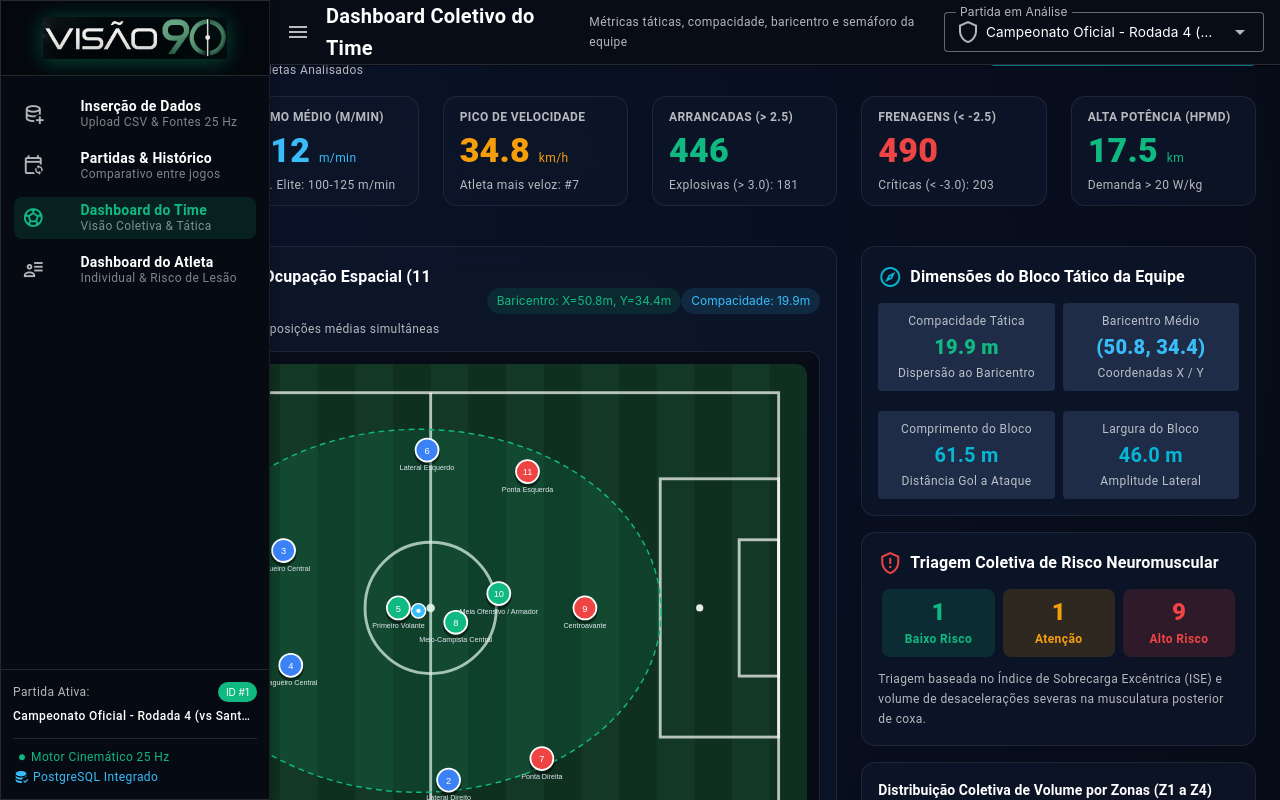
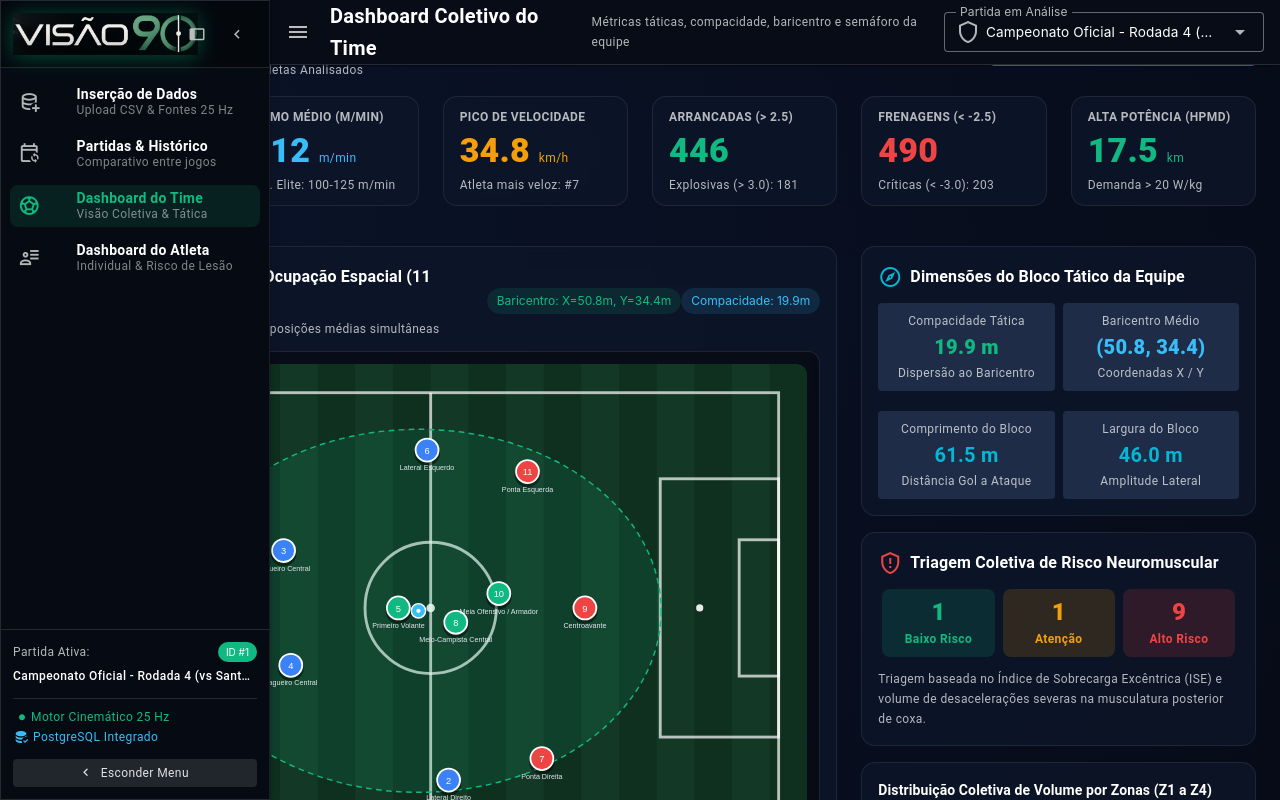
Before and after one commit to Durigueto/tcc-frontend, a Vue app: page / in a window 1280 px wide. Shown: the top 800 px of the page. Built offline with nearby package versions, Linux system fonts and the light colour scheme.

Commit message:
fix(frontend): corrigir fechamento e recolhimento do menu lateral com suporte a modo rail e auto-close

```diff
--- a/src/App.vue
+++ b/src/App.vue
@@ -3,14 +3,18 @@
     <!-- BARRA LATERAL (MENU PRINCIPAL) -->
     <v-navigation-drawer
       v-model="drawerAberto"
+      :rail="railMode"
+      :rail-width="72"
+      disable-resize-watcher
       color="#060b13"
       width="270"
       border
       elevation="4"
       class="sidebar-custom"
     >
-      <!-- Logo Oficial Visão 90 no topo da barra -->
-      <div class="sidebar-logo-container pa-4 border-b">
+      <!-- Header do Menu: Logo Oficial + Botões de Recolher/Fechar -->
+      <div v-if="!railMode" class="sidebar-logo-container pa-3 border-b d-flex align-center justify-space-between">
+        <div class="d-flex align-center flex-grow-1 mr-2" style="min-width: 0;">
           <img
             src="/visao90-header.png"
             alt="Visão 90"
@@ -18,13 +22,63 @@
           />
         </div>
 
+        <div class="d-flex align-center flex-shrink-0">
+          <!-- Botão Modo Compacto (Rail) -->
+          <v-tooltip text="Recolher para ícones" location="bottom">
+            <template v-slot:activator="{ props }">
+              <v-btn
+                v-bind="props"
+                icon="mdi-dock-left"
+                size="small"
+                variant="text"
+                color="grey-lighten-1"
+                @click.stop="railMode = true"
+              ></v-btn>
+            </template>
+          </v-tooltip>
+
+          <!-- Botão Esconder Menu Completamente -->
+          <v-tooltip text="Esconder menu lateral" location="bottom">
+            <template v-slot:activator="{ props }">
+              <v-btn
+                v-bind="props"
+                icon="mdi-chevron-left"
+                size="small"
+                variant="text"
+                color="grey-lighten-1"
+                @click.stop="drawerAberto = false"
+              ></v-btn>
+            </template>
+          </v-tooltip>
+        </div>
+      </div>
+
+      <!-- Header em Modo Compacto (Rail) -->
+      <div v-else class="pa-3 border-b d-flex flex-column align-center justify-center">
+        <v-tooltip text="Expandir menu lateral" location="right">
+          <template v-slot:activator="{ props }">
+            <v-btn
+              v-bind="props"
+              icon="mdi-chevron-double-right"
+              size="small"
+              variant="tonal"
+              color="primary"
+              @click.stop="railMode = false"
+            ></v-btn>
+          </template>
+        </v-tooltip>
+      </div>
+
       <!-- Menu de Navegação em 4 Módulos -->
-      <v-list density="comfortable" nav class="pa-3 mt-1">
+      <v-list density="comfortable" nav class="pa-2 mt-1">
         <!-- 1. Inserção de Dados -->
+        <v-tooltip text="Inserção de Dados" :disabled="!railMode" location="right">
+          <template v-slot:activator="{ props }">
             <v-list-item
+              v-bind="props"
               value="dados"
               :active="menuAtivo === 'dados'"
-          @click="menuAtivo = 'dados'"
+              @click="selecionarMenu('dados')"
               rounded="lg"
               class="mb-2 nav-item-custom"
               color="secondary"
@@ -35,16 +89,21 @@
               <v-list-item-title class="font-weight-bold text-body-2">
                 Inserção de Dados
               </v-list-item-title>
-          <v-list-item-subtitle class="text-caption text-medium-emphasis">
+              <v-list-item-subtitle v-if="!railMode" class="text-caption text-medium-emphasis">
                 Upload CSV & Fontes 25 Hz
               </v-list-item-subtitle>
             </v-list-item>
+          </template>
+        </v-tooltip>
 
         <!-- 2. Partidas & Histórico -->
+        <v-tooltip text="Partidas & Histórico" :disabled="!railMode" location="right">
+          <template v-slot:activator="{ props }">
             <v-list-item
+              v-bind="props"
               value="partidas"
               :active="menuAtivo === 'partidas'"
-          @click="menuAtivo = 'partidas'"
+              @click="selecionarMenu('partidas')"
               rounded="lg"
               class="mb-2 nav-item-custom"
               color="info"
@@ -55,16 +114,21 @@
               <v-list-item-title class="font-weight-bold text-body-2">
                 Partidas & Histórico
               </v-list-item-title>
-          <v-list-item-subtitle class="text-caption text-medium-emphasis">
+              <v-list-item-subtitle v-if="!railMode" class="text-caption text-medium-emphasis">
                 Comparativo entre jogos
               </v-list-item-subtitle>
             </v-list-item>
+          </template>
+        </v-tooltip>
 
         <!-- 3. Dashboard do Time -->
+        <v-tooltip text="Dashboard do Time" :disabled="!railMode" location="right">
+          <template v-slot:activator="{ props }">
             <v-list-item
+              v-bind="props"
               value="time"
               :active="menuAtivo === 'time'"
-          @click="menuAtivo = 'time'"
+              @click="selecionarMenu('time')"
               rounded="lg"
               class="mb-2 nav-item-custom"
               color="primary"
@@ -75,16 +139,21 @@
               <v-list-item-title class="font-weight-bold text-body-2">
                 Dashboard do Time
               </v-list-item-title>
-          <v-list-item-subtitle class="text-caption text-medium-emphasis">
+              <v-list-item-subtitle v-if="!railMode" class="text-caption text-medium-emphasis">
                 Visão Coletiva & Tática
               </v-list-item-subtitle>
             </v-list-item>
+          </template>
+        </v-tooltip>
 
         <!-- 4. Dashboard do Atleta -->
+        <v-tooltip text="Dashboard do Atleta" :disabled="!railMode" location="right">
+          <template v-slot:activator="{ props }">
             <v-list-item
+              v-bind="props"
               value="atleta"
               :active="menuAtivo === 'atleta'"
-          @click="menuAtivo = 'atleta'"
+              @click="selecionarMenu('atleta')"
               rounded="lg"
               class="mb-2 nav-item-custom"
               color="warning"
@@ -95,17 +164,19 @@
               <v-list-item-title class="font-weight-bold text-body-2">
                 Dashboard do Atleta
               </v-list-item-title>
-          <v-list-item-subtitle class="text-caption text-medium-emphasis">
+              <v-list-item-subtitle v-if="!railMode" class="text-caption text-medium-emphasis">
                 Individual & Risco de Lesão
               </v-list-item-subtitle>
             </v-list-item>
+          </template>
+        </v-tooltip>
       </v-list>
 
       <v-spacer></v-spacer>
 
       <!-- Status do Sistema no Rodapé do Menu -->
       <template v-slot:append>
-        <div class="pa-3 border-t bg-surface-darken-1">
+        <div v-if="!railMode" class="pa-3 border-t bg-surface-darken-1">
           <div class="d-flex align-center justify-space-between mb-1">
             <span class="text-caption text-medium-emphasis">Partida Ativa:</span>
             <v-chip size="x-small" color="primary" variant="flat" class="font-weight-bold">
@@ -126,16 +197,60 @@
               <span>PostgreSQL Integrado</span>
             </div>
           </div>
+
+          <!-- Botão explícito para esconder o menu no rodapé -->
+          <v-btn
+            block
+            variant="tonal"
+            size="small"
+            color="grey-lighten-2"
+            prepend-icon="mdi-chevron-left"
+            @click.stop="drawerAberto = false"
+            class="mt-3 text-caption font-weight-bold"
+          >
+            Esconder Menu
+          </v-btn>
+        </div>
+
+        <div v-else class="pa-2 border-t d-flex flex-column align-center gap-2">
+          <v-tooltip text="Esconder menu" location="right">
+            <template v-slot:activator="{ props }">
+              <v-btn
+                v-bind="props"
+                icon="mdi-chevron-left"
+                size="small"
+                variant="text"
+                color="grey-lighten-2"
+                @click.stop="drawerAberto = false"
+              ></v-btn>
+            </template>
+          </v-tooltip>
         </div>
       </template>
     </v-navigation-drawer>
 
     <!-- TOP APP BAR -->
     <v-app-bar color="#070c17" elevation="1" border="b" height="64">
+      <v-tooltip :text="drawerAberto ? 'Esconder menu lateral' : 'Abrir menu lateral'" location="bottom">
+        <template v-slot:activator="{ props }">
           <v-app-bar-nav-icon
-        @click="drawerAberto = !drawerAberto"
-        color="grey-lighten-1"
+            v-bind="props"
+            @click.stop="alternarDrawer"
+            :color="drawerAberto ? 'grey-lighten-1' : 'primary'"
+            class="mr-1"
           ></v-app-bar-nav-icon>
+        </template>
+      </v-tooltip>
+
+      <!-- Logo Oficial Visão 90 visível quando o menu estiver escondido -->
+      <div v-if="!drawerAberto" class="d-flex align-center mr-3 pl-1">
+        <img
+          src="/visao90-header.png"
+          alt="Visão 90"
+          style="height: 32px; width: auto; object-fit: contain;"
+        />
+        <v-divider vertical class="mx-3 my-2"></v-divider>
+      </div>
 
       <div class="d-flex align-center">
         <h1 class="text-subtitle-1 text-sm-h6 font-weight-bold ml-1 mb-0">
@@ -1662,14 +1777,29 @@
 
 <script setup>
 import { ref, computed } from 'vue'
+import { useDisplay } from 'vuetify'
+
+const { mobile } = useDisplay()
 
 // =========================================================================
 // CONTROLE DE NAVEGAÇÃO & INTERFACE
 // =========================================================================
 const drawerAberto = ref(true)
+const railMode = ref(false)
 const menuAtivo = ref('time') // 'dados' | 'partidas' | 'time' | 'atleta'
 const partidaAtivaId = ref('1')
 const atletaAtivoId = ref('7')
+
+function alternarDrawer() {
+  drawerAberto.value = !drawerAberto.value
+}
+
+function selecionarMenu(menu) {
+  menuAtivo.value = menu
+  if (mobile.value) {
+    drawerAberto.value = false
+  }
+}
 
 // Alertas
 const mensagemAlerta = ref('')
```
Lines whose indentation alone changed are shown as unchanged.
